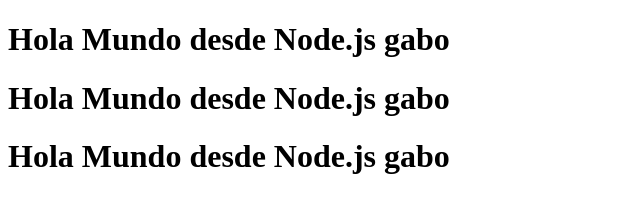
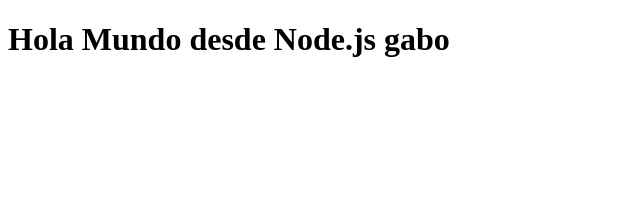
Before and after one commit to gabriel9818/aws-action, a website: page index.html in a window 1280 px wide. Shown: the whole page, without its empty margins (0-640 px from the left). Drawn offline with Linux system fonts and the light colour scheme.

Commit message:
feat: :ambulance: add line

```diff
--- a/index.html
+++ b/index.html
@@ -7,7 +7,6 @@
 </head>
 <body>
     <h1>Hola Mundo desde Node.js gabo</h1>
-    <h1>Hola Mundo desde Node.js gabo</h1>
-    <h1>Hola Mundo desde Node.js gabo</h1>
+
 </body>
 </html>
```
Also changed, not shown: .github/workflows/deploy.yml.
